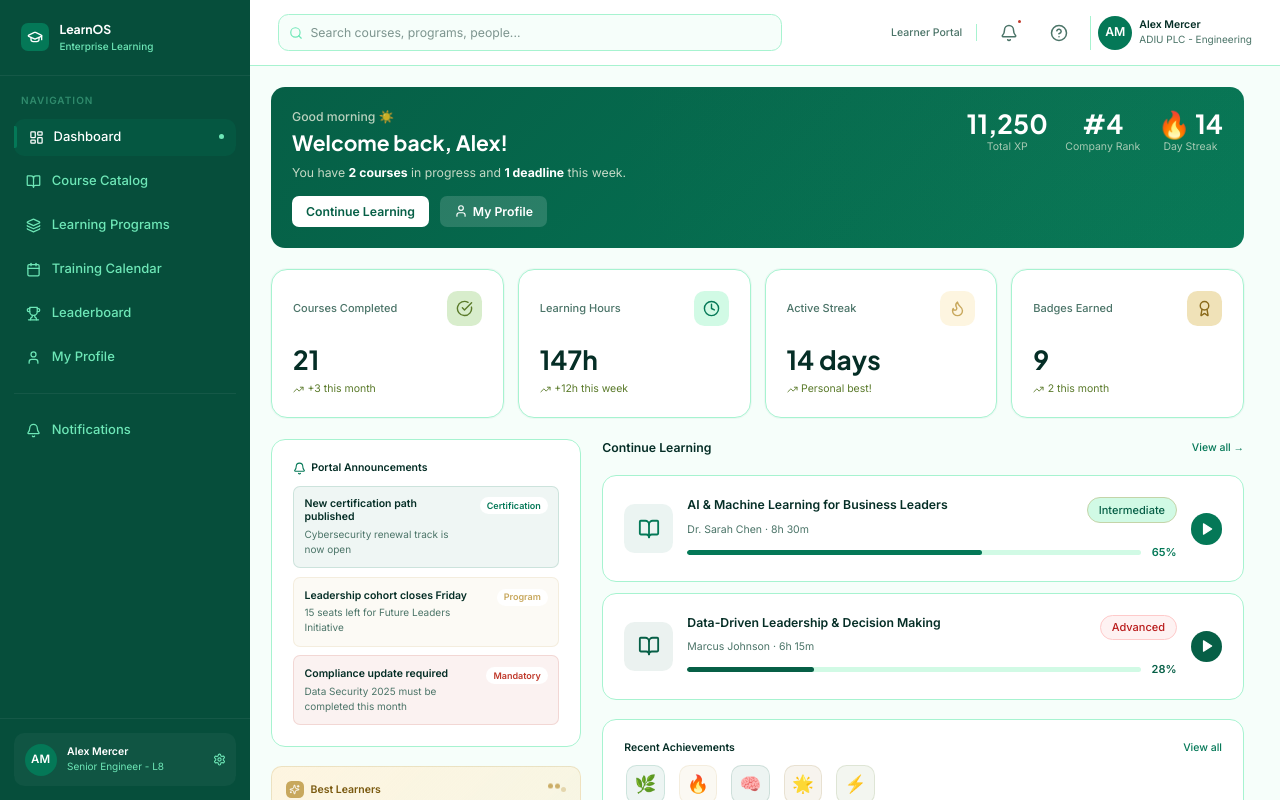
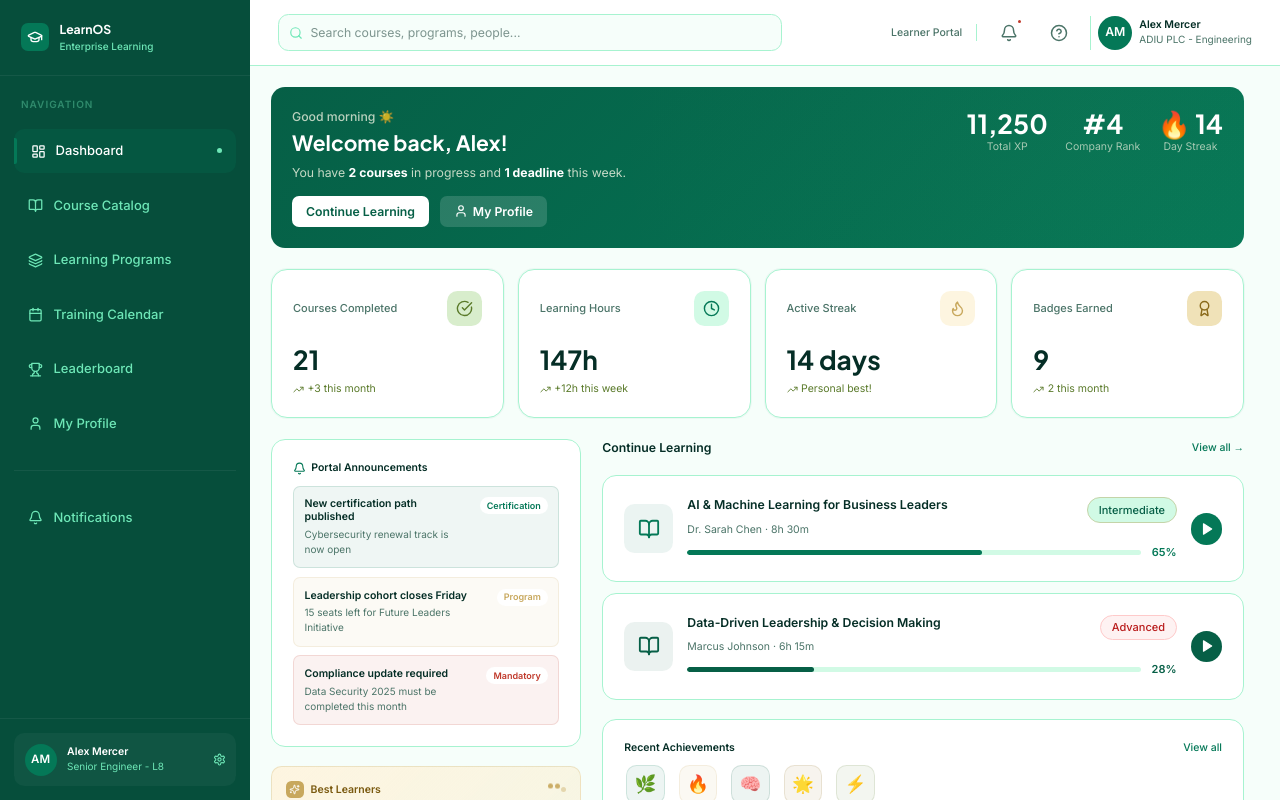
Before and after one commit to Herenyew/enterprise-learning-management-system, a React (Vite) app: page / in a window 1280 px wide. Both pictures are taken after a click on the button "Sign In". Built offline with nearby package versions, Linux system fonts and the light colour scheme.

Commit message:
Increase sidebar nav spacing

```diff
--- a/src/app/components/layout/GroupedSidebarNav.tsx
+++ b/src/app/components/layout/GroupedSidebarNav.tsx
@@ -30,11 +30,11 @@ export function GroupedSidebarNav({
   }, [screen, groups]);
 
   return (
-    <div>
+    <div className="space-y-3">
       {groups.map((group) => {
         if (group.standalone) {
           return (
-            <div key={group.label} className="mb-2">
+            <div key={group.label}>
               {group.items.map((item) => (
                 <SidebarNavBtn key={item.id} {...item} screen={screen} navigate={navigate} />
               ))}
@@ -47,14 +47,14 @@ export function GroupedSidebarNav({
         const GroupIcon = group.icon ?? group.items[0]?.icon ?? Layers;
         const target = group.target ?? (group.items[0]?.id as Screen | undefined);
         return (
-          <div key={group.label} className="mb-2">
+          <div key={group.label}>
             <div className="flex items-center gap-1.5">
               <button
                 onClick={() => {
                   if (target) navigate(target);
                   setCollapsed((p) => ({ ...p, [group.label]: false }));
                 }}
-                className="nav-item flex-1 flex items-center gap-3 px-3.5 py-2.5 rounded-xl text-left"
+                className="nav-item flex-1 flex items-center gap-3 px-4 py-3.5 rounded-xl text-left"
                 style={{
                   background: hasActive ? "rgba(4,120,87,0.22)" : "transparent",
                   color: hasActive ? "white" : P.sage,
@@ -105,7 +105,7 @@ export function GroupedSidebarNav({
               </button>
             </div>
             {open && (
-              <div className="ml-4 space-y-1 mb-2 mt-1.5">
+              <div className="ml-4 space-y-2.5 mt-2.5">
                 {group.items.map((item) => (
                   <SidebarNavBtn key={item.id} {...item} screen={screen} navigate={navigate} />
                 ))}
--- a/src/app/components/layout/Sidebar.tsx
+++ b/src/app/components/layout/Sidebar.tsx
@@ -46,13 +46,13 @@ export function Sidebar({
         </div>
       </div>
 
-      <nav className="flex-1 py-5 px-4 overflow-y-auto">
+      <nav className="flex-1 py-6 px-4 overflow-y-auto">
         {useGrouped ? (
           <GroupedSidebarNav groups={groups} screen={screen} navigate={navigate} />
         ) : (
-          <div className="space-y-2">
+          <div className="space-y-3">
             <p
-              className="text-[10px] font-semibold uppercase tracking-widest px-2 mb-3"
+              className="text-[10px] font-semibold uppercase tracking-widest px-2 mb-5"
               style={{ color: "rgba(110,231,183,0.4)" }}
             >
               Navigation
@@ -62,7 +62,7 @@ export function Sidebar({
             ))}
           </div>
         )}
-        <div className="pt-5 mt-5" style={{ borderTop: "1px solid rgba(255,255,255,0.06)" }}>
+        <div className="pt-7 mt-7" style={{ borderTop: "1px solid rgba(255,255,255,0.06)" }}>
           <SidebarNavBtn
             id="notifications"
             label="Notifications"
--- a/src/app/components/layout/SidebarNavBtn.tsx
+++ b/src/app/components/layout/SidebarNavBtn.tsx
@@ -15,11 +15,11 @@ export function SidebarNavBtn({
   return (
     <button
       onClick={() => navigate(id as Screen)}
-      className="nav-item w-full flex items-center gap-3 px-3.5 py-2.5 rounded-xl text-left"
+      className="nav-item w-full flex items-center gap-3 px-4 py-3.5 rounded-xl text-left"
       style={{
         background: active ? "rgba(4,120,87,0.22)" : "transparent",
         color: active ? "white" : P.sage,
-        paddingLeft: active ? 14 : undefined,
+        paddingLeft: active ? 16 : undefined,
         transition: "background 180ms ease, color 180ms ease, padding-left 180ms ease",
         position: "relative",
       }}
```
